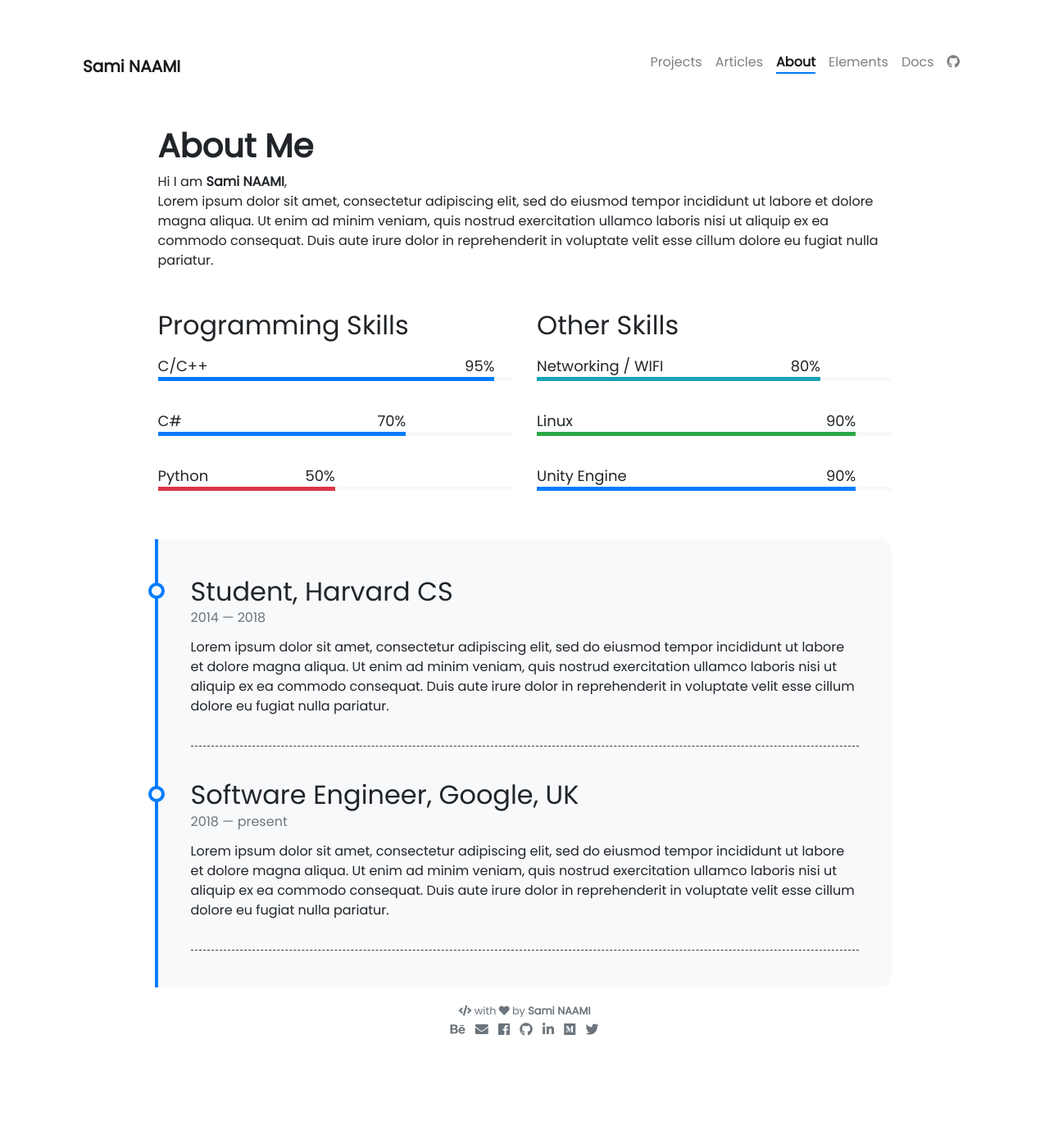
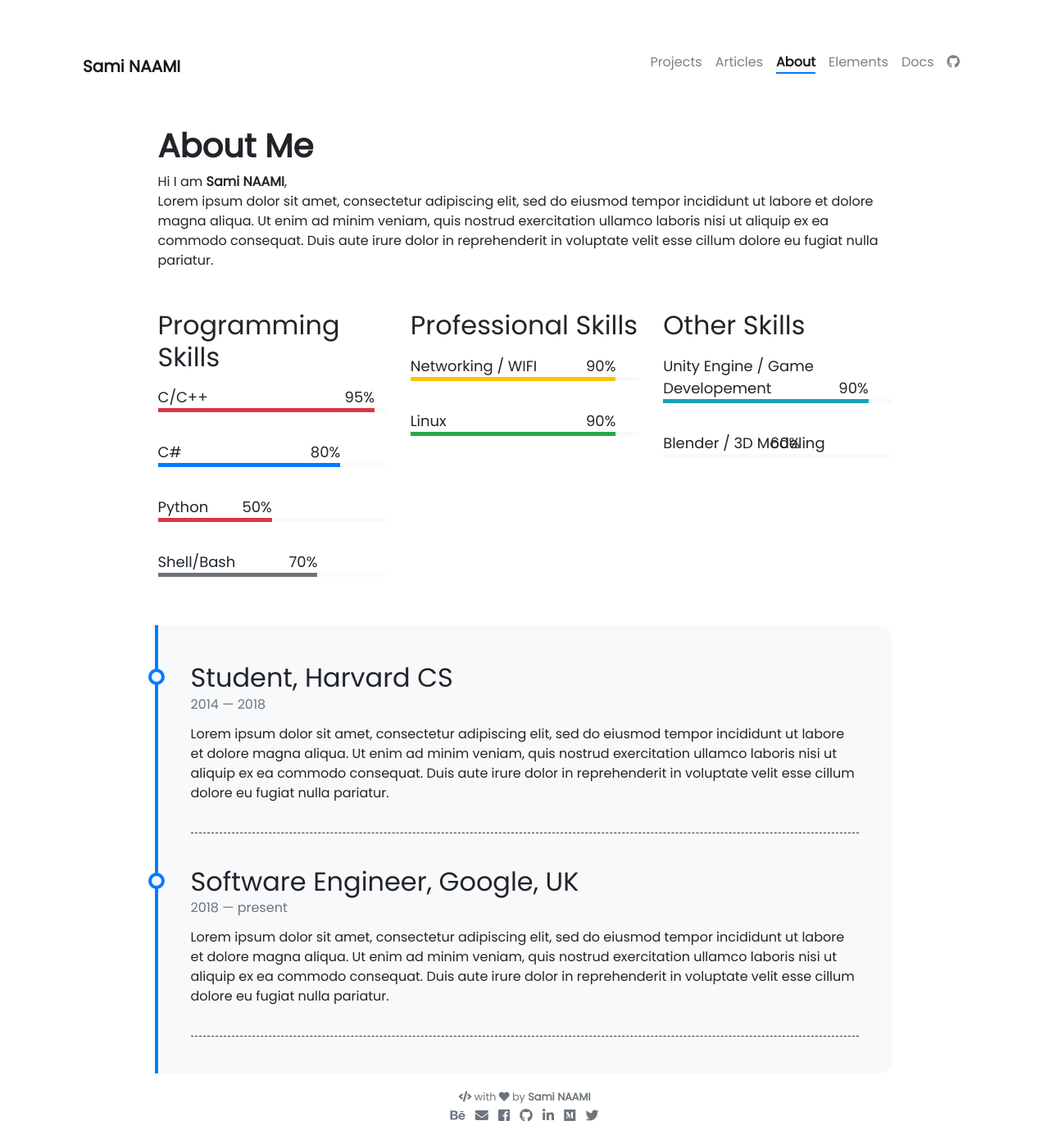
Before and after one commit to snaami/snaami.github.io, a Jekyll site: the page built from pages/about.md, in a window 1280 px wide. Shown: the whole page at 82% size. Built offline with Jekyll 4.4.1, drawn with Linux system fonts in a browser that asks for light colours; nearby versions of some CDN libraries; before the commit the page ends 1285 px from its top, so only the background shows below that.

Commit message:
Improve Skills section

```diff
--- a/_data/other-skills.yml
+++ b/_data/other-skills.yml
@@ -1,11 +1,7 @@
-- name: Networking / WIFI
-  percentage: 80
+- name: Unity Engine / Game Developement
+  percentage: 90
   color: info
 
-- name: Linux
-  percentage: 90
-  color: success
-
-- name: Unity Engine
-  percentage: 90
-  color:
+- name: Blender / 3D Modeling
+  percentage: 60
+  color: light
--- a/pages/about.md
+++ b/pages/about.md
@@ -12,6 +12,7 @@ Lorem ipsum dolor sit amet, consectetur adipiscing elit, sed do eiusmod tempor i
 
 <div class="row">
 {% include about/skills.html title="Programming Skills" source=site.data.programming-skills %}
+{% include about/skills.html title="Professional Skills" source=site.data.professional-skills %}
 {% include about/skills.html title="Other Skills" source=site.data.other-skills %}
 </div>
 
```
Also changed, not shown: _data/professional-skills.yml (added, +7 -0 lines), _data/programming-skills.yml (+7 -2 lines).
